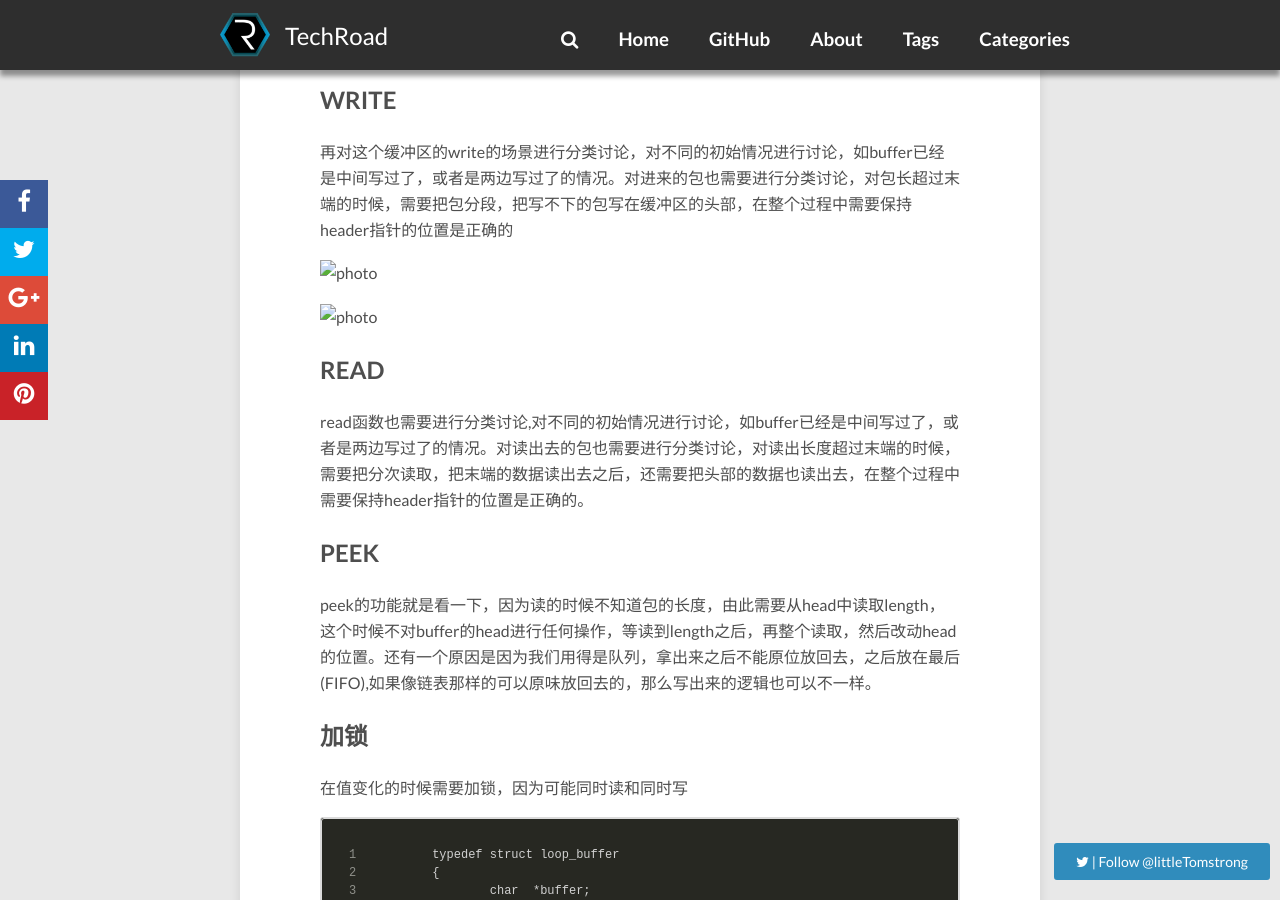
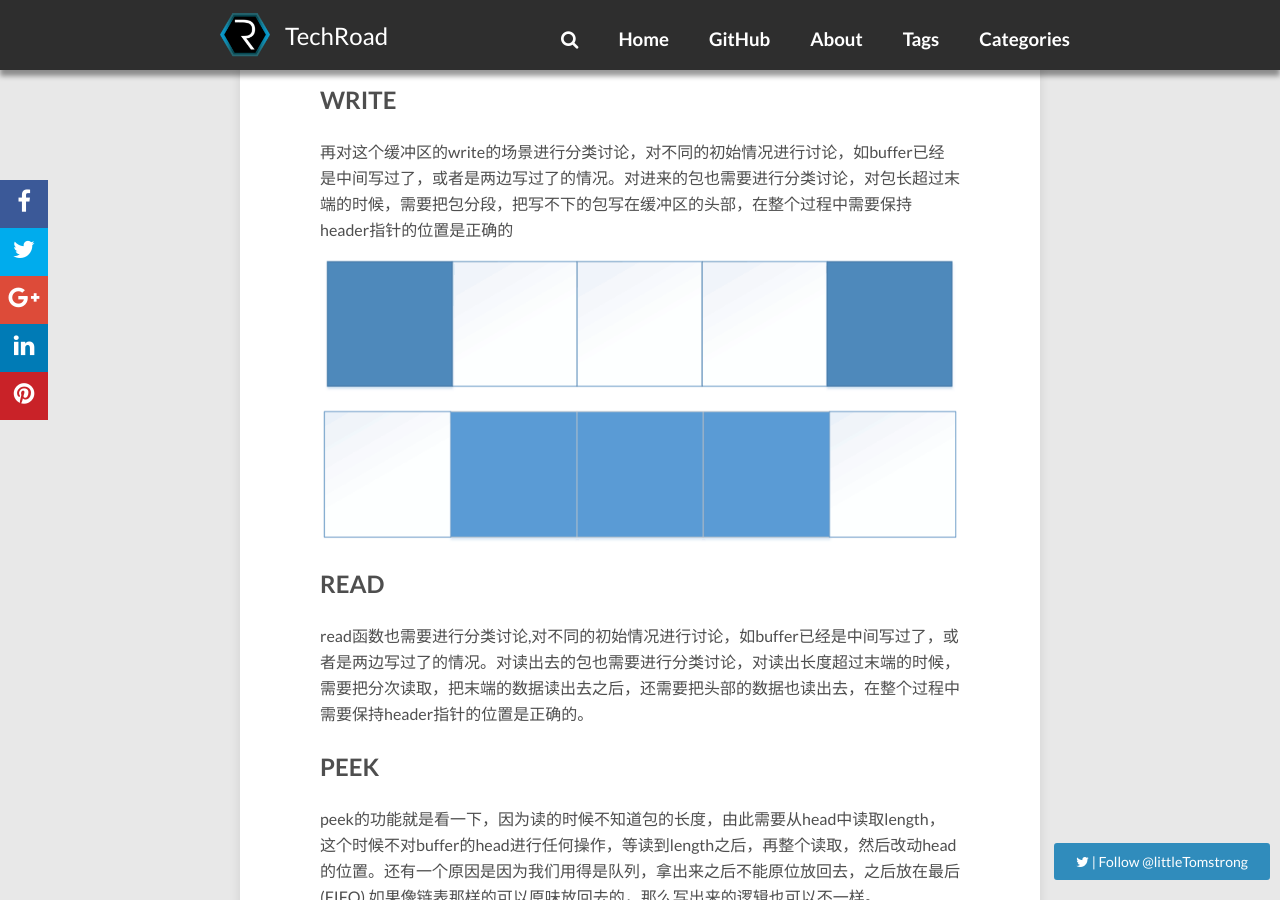
Before and after one commit to JianqingJiang/jianqingjiang.github.io, a Jekyll site: the page built from _posts/2017-2-23-sdn_controller_modify_3.md, in a window 1280 px wide and 900 px high, scrolled down 4324 px. Built offline with Jekyll 4.4.1, drawn with Linux system fonts in a browser that asks for light colours; nearby versions of some CDN libraries; comment, search, counter and statistics services are not loaded.

```diff
--- a/_posts/2017-2-23-sdn_controller_modify_3.md
+++ b/_posts/2017-2-23-sdn_controller_modify_3.md
@@ -220,9 +220,9 @@
 
 再对这个缓冲区的write的场景进行分类讨论，对不同的初始情况进行讨论，如buffer已经是中间写过了，或者是两边写过了的情况。对进来的包也需要进行分类讨论，对包长超过末端的时候，需要把包分段，把写不下的包写在缓冲区的头部，在整个过程中需要保持header指针的位置是正确的
 
-![photo](/images/sdn_controller_3/1.png)
+![photo](/images/sdn_controller_3/1.jpg)
 
-![photo](/images/sdn_controller_3/2.png)
+![photo](/images/sdn_controller_3/2.jpg)
 
 ##   READ
 
```
Also changed, not shown: 1 other file.
